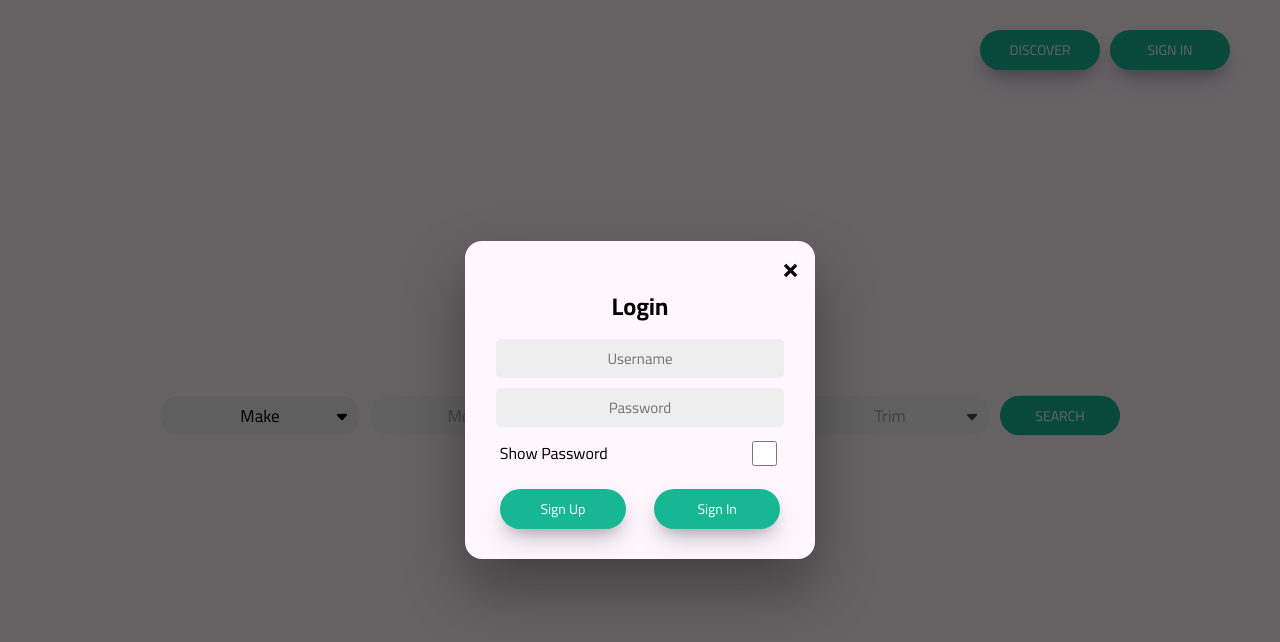
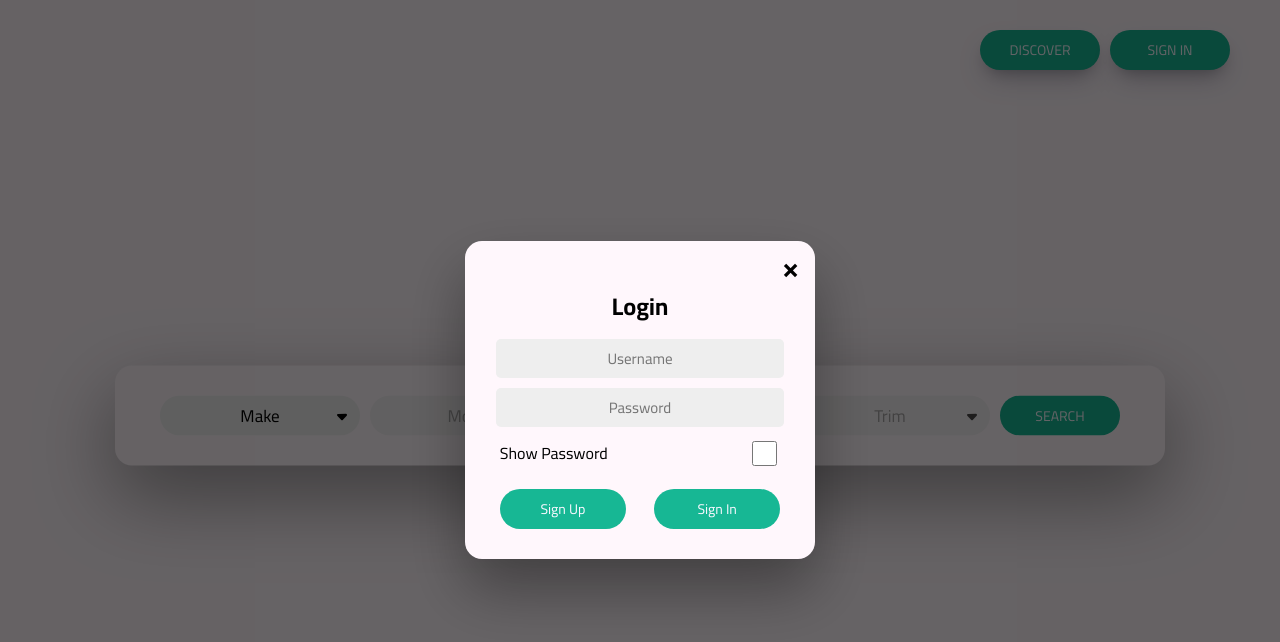
Before and after one commit to Dextwelwe/compare-cars, a React (Create React App) app in the folder FE/car-comparaison/: page / in a window 1280 px wide. Both pictures are taken after a click on the button "SIGN IN". Shown: the top 642 px of the page. Built offline with nearby package versions, Linux system fonts and the light colour scheme.

Commit message:
popups logique  + connection

```diff
--- a/FE/car-comparaison/src/Login/LoginPopup.css
+++ b/FE/car-comparaison/src/Login/LoginPopup.css
@@ -1,5 +1,5 @@
 #frame{
-    position: absolute;
+    position: fixed;
     height : 100%;
     width: 100%;
     background: rgba(0, 0, 0, 0.6);
@@ -7,7 +7,7 @@
 }
 
 #popup{
-    position: absolute;
+    position: fixed;
     width: 350px;
     height: max-content;
     left:50%;
--- a/FE/car-comparaison/src/Login/LoginPopup.js
+++ b/FE/car-comparaison/src/Login/LoginPopup.js
@@ -1,20 +1,31 @@
-import React , { useState, useRef } from 'react';
+import React , { useState, useRef, useEffect } from 'react';
 import './LoginPopup.css';
 import "../global.css";
 
-export default function LoginPopup({closePopup}) {
+export default function LoginPopup({closePopup, setUser, setIsLogged}) {
  const [username, setUsername] = useState('');
  const [password, setPassword] = useState('');
+ const [email, setEmail] = useState('');
  const [usernameError, setUsernameError] = useState('');
  const [passwordError, setPasswordError] = useState('');
+ const [emailError, setEmailError] = useState('');
  const [connectionErrorMessage, setConnectionErrorMessage] = useState('');
+ const [signIn, setSignIn] = useState(true);
  const checkboxRef = useRef(null);
  const passwordRef = useRef(null);
+ const emailRef = useRef(null);
 
+ useEffect(() => {
+        document.addEventListener('keydown', handleEscapeKey);
+        // eslint-disable-next-line
+    },[]);
 
-
-
-
+ const handleEscapeKey = (event) => {
+    if (event.key === 'Escape') {
+        closePopup();
+        document.removeEventListener('keydown', handleEscapeKey);
+    }
+}
  const handleUsername = (event) => {
     setUsername(event.target.value);
   };
@@ -52,21 +63,22 @@ export default function LoginPopup({closePopup}) {
         .then(response => {
             if (response.ok) {
                 return response.json();
-                document.getElementById("connectionErr").style.display = "inline";
             } else {
                 showErrConnection(response);
             }
         })
         .then(data => {
-            console.log('Login successful:', data);
+            document.getElementById("connectionErr").style.display = "none";
+            setIsLogged(true)
+            setUser(username)
+            closePopup();
         })
         .catch(error => {
-            console.log()
+            console.log(error)
         });
     }
 
     function showErrConnection(code) {
-        console.log(code)
         let errElement = document.getElementById("connectionErr");
         if (code.status === 404){
              setConnectionErrorMessage("Username or Password are incorrect.");
@@ -79,8 +91,8 @@ export default function LoginPopup({closePopup}) {
     function validateForm() {
         let isValid = true;
 
-        if (username.trim().length < 5 || username.trim().length > 50) {
-            setUsernameError('*Username length must be between 5 and 50 characters');
+        if (username.trim().length < 5 || username.trim().length > 20) {
+            setUsernameError('*Username length must be between 5 and 20 characters');
             document.getElementById("usernameErr").style.display = "inline";
             isValid = false;
         } else {
@@ -98,12 +110,31 @@ export default function LoginPopup({closePopup}) {
         return isValid;
     }
 
+    const handleSignUp = () => {
+        document.getElementById("usernameErr").style.display = "none";
+        document.getElementById("passwordErr").style.display = "none";
+
+        setConnectionErrorMessage("");
+        setEmailError("");
+        setPasswordError("");
+        setUsernameError("");
+        setEmail("");
+        setPassword("");
+        setUsername("");
+        setSignIn(false);
+    }
+
+    function handleEmail(event){
+        setEmail(event.target.value);
+    }
+
   return (
     <div id='frame'>
-      <div id='popup' className='content-box'>
+      <div id='popup' className='content-box' >
         <div className='closeButtonContainer'>
       <button className='closePopup' onClick={closePopup}>&times;</button>
       </div>
+      {signIn ? (
       <div id='popupContentWrapper'>
       <div id='popupContent'>
       <div>
@@ -121,12 +152,42 @@ export default function LoginPopup({closePopup}) {
             <p id="connectionErr" className='errorMsg'>{connectionErrorMessage}</p>
             </div>
             <div className='signButtons'>
-        <button className='button' style={{width: '45%'}} >Sign Up</button>
-        <button className='button' style={{width: '45%'}} onClick={handleLogin} >Sign In</button>
+        <button className='button' style={{width: '45%', boxShadow : 'none'}} onClick={handleSignUp} >Sign Up</button>
+        <button className='button' style={{width: '45%', boxShadow : 'none'}} onClick={handleLogin} >Sign In</button>
         </div>
       </div>
       </div>
+      ):
+      (
+        <div id='popupContentWrapper'>
+        <div id='popupContent'>
+        <div>
+          <h2 className='titlePopup' style={{textAlign:'center'}}>Sign Up</h2>
+          </div>
+          <div className='inputContainer'>
+              <input className='input' placeholder="Username*" onChange={handleUsername} value={username}></input>
+              <p id="usernameErr" className="errorMsg" >{usernameError}</p>
+              <input id='email' ref={emailRef} className='input' type="text" placeholder="Email*" onChange={handleEmail} value={email}></input>
+              <p id="emailErr" className="errorMsg" style={{textAlign: 'start'}}>{emailError}</p>
+              <input id='password' ref={passwordRef} className='input' type="password" placeholder="Password*" onChange={handlePassword} value={password}></input>
+              <p id="passwordErr" className="errorMsg" style={{textAlign: 'start'}}>{passwordError}</p>
+              <div className='showPassword'>
+                  <p>Show Password</p>
+                  <input type='checkbox' ref={checkboxRef} onClick={handleCheckbox}></input>
+              </div>
+              <p id="connectionErr" className='errorMsg'>{connectionErrorMessage}</p>
+              </div>
+              <div className='signButtons'>
+          <button className='button' style={{width: '45%', boxShadow : 'none'}} onClick={()=> setSignIn(true)} >Back</button>
+          <button className='button' style={{width: '45%', boxShadow : 'none'}} onClick={handleLogin} >Sign Up</button>
+          </div>
+        </div>
+        </div>
+
+      )
+      }
+      </div>
     </div>
-    </div>
+
   )
 }
--- a/FE/car-comparaison/src/MainPage/Main.js
+++ b/FE/car-comparaison/src/MainPage/Main.js
@@ -6,27 +6,36 @@ import LoginPopup from '../Login/LoginPopup';
 export default function Main() {
 
   const [isLoginOpen, setIsLoginOpen] = useState(false);
+  const [isLogged, setIsLogged] = useState(false);
+  const [username, setUserName] = useState("");
+ // const [make, setMake] = []
 
   const toggleLoginPopup = () => {
     setIsLoginOpen(!isLoginOpen);
   };
 
+  const updateUser = (username) => {
+    setUserName(username);
+  };
+
+  function handleMake(){
+  }
+
   return (
-
     <div className="topDiv">
-        {isLoginOpen && <LoginPopup closePopup={toggleLoginPopup} />}
+        {isLoginOpen && <LoginPopup closePopup={toggleLoginPopup} setUser={updateUser} setIsLogged={setIsLogged}  />}
         <div className='header'>
             <div className='divButtonHeader'>
             <button className='button'>DISCOVER</button>
-
-            <button className='button' onClick={toggleLoginPopup}>SIGN IN</button>
-
+            {isLogged ? (
+                 <button className='button' style={{borderColor : 'white'}}>{username}</button>) :
+           (<button className='button' onClick={toggleLoginPopup}>SIGN IN</button> )}
             </div>
             </div>
     <div className='content'>
         <h1 style={{fontWeight : 'bold'}}>Search & Compare Cars</h1>
     <div className='searchContainer'>
-        <select name="car1" >
+        <select name="car1" onClick={handleMake} >
             <option value="" >Make</option>
             <option value="audi">Audi</option>
             <option value="bmw">BMW</option>
--- a/FE/car-comparaison/src/MainPage/main.css
+++ b/FE/car-comparaison/src/MainPage/main.css
@@ -36,6 +36,7 @@ select {
     left : 50%;
     top : 50%;
     transform: translate(-50%,-50%);
+
 }
 
 .header {
@@ -54,12 +55,18 @@ select {
 }
 
 .searchContainer {
+    box-sizing: border-box;
+    box-shadow: rgba(0, 0, 0, 0.4) 0px 30px 80px;
+    position: relative;
+
     display: flex;
     justify-content: center;
+    background-color: #FFF7FC;
     align-items: center;
     gap: 10px;
     width: 1050px;
     height: 100px;
+    border-radius:17px;
 }
 
 @media screen and (max-width: 600px) {
@@ -74,8 +81,6 @@ select {
         height: 300px;
 
     }
-
-
     select {
         width: 90%;
         height : 45px;
--- a/FE/car-comparaison/src/global.css
+++ b/FE/car-comparaison/src/global.css
@@ -34,6 +34,7 @@
      background-color: #17B794;
      font-size: 14px;
      cursor:pointer;
+     outline: none;
      box-shadow: rgba(50, 50, 93, 0.25) 0px 13px 27px -5px, rgba(0, 0, 0, 0.3) 0px 8px 16px -8px;
     }
 
```
Also changed, not shown: 2 other files (tests, documents, lock files or other folders). Lines whose indentation alone changed are shown as unchanged.
